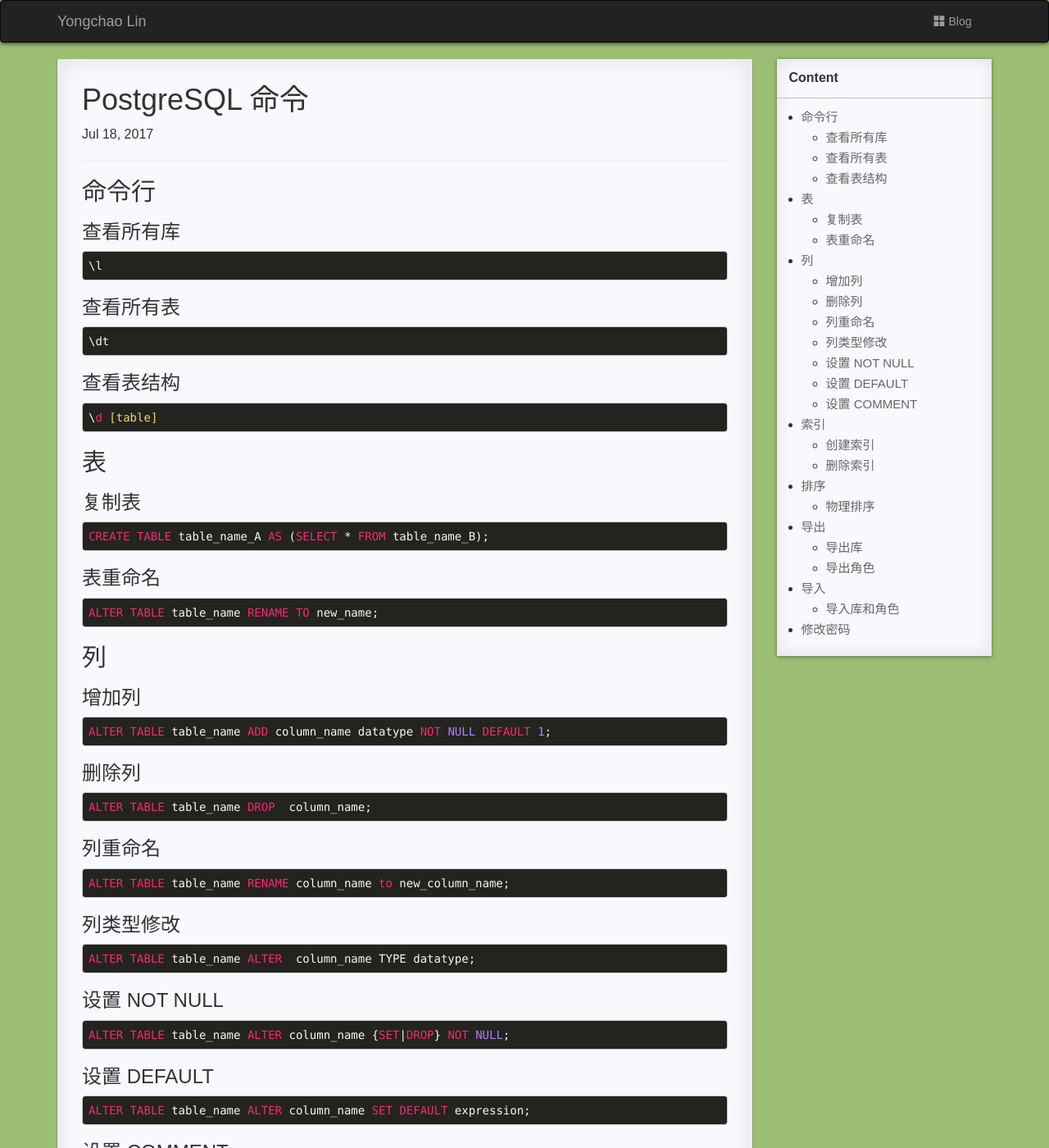
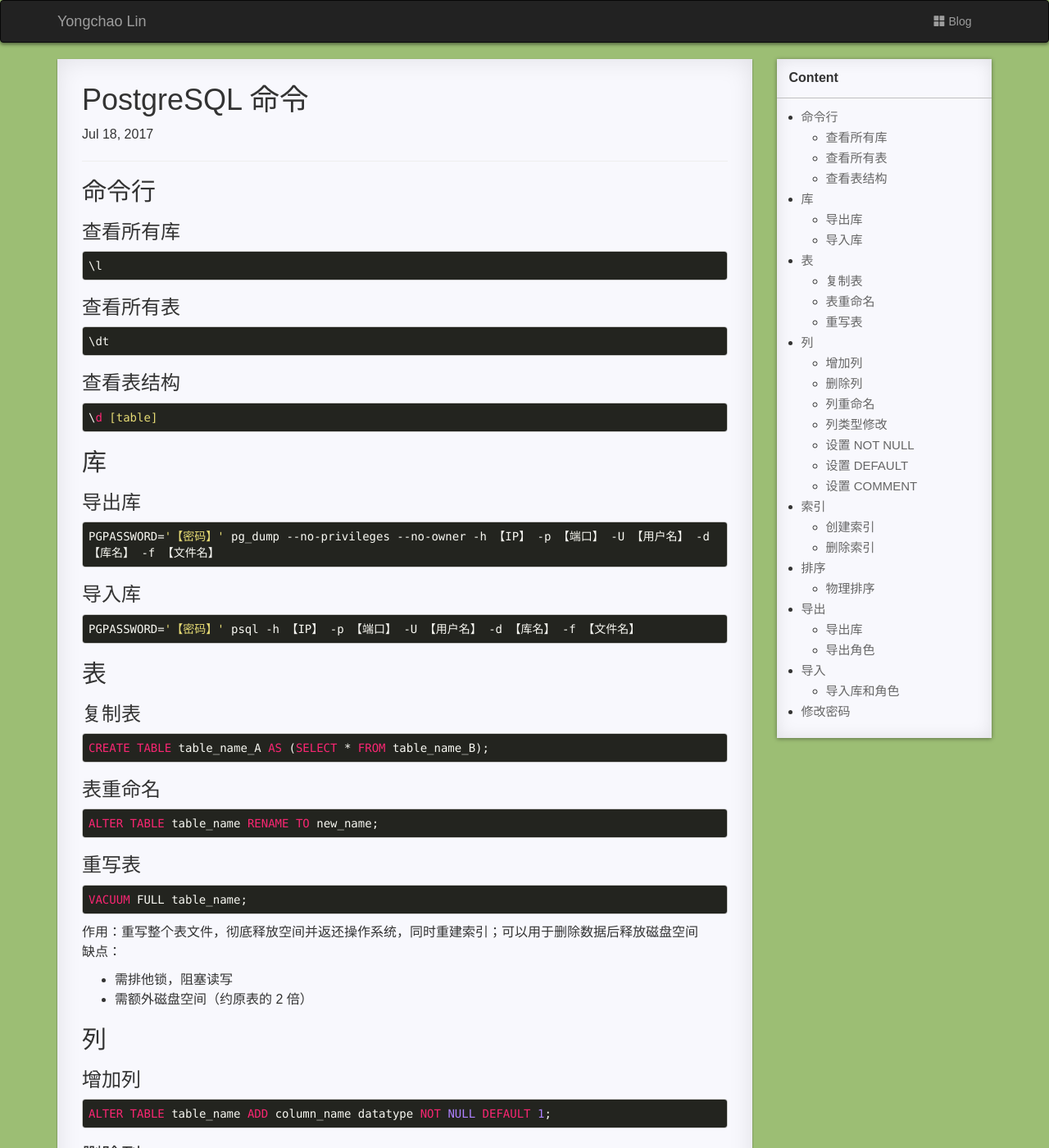
Before and after one commit to linyongchao/linyongchao.github.io, a Jekyll site: the page built from _posts/2017/2017-07-18-PostgreSQLAlter.md, in a window 1280 px wide and 1400 px high. Shown: the whole window at 82% size. Built offline with Jekyll 4.4.1, drawn with Linux system fonts in a browser that asks for light colours; comment, search, counter and statistics services are not loaded.

Commit message:
add:PostgreSQL导出库、导入库、重写表

```diff
--- a/_posts/2017/2017-07-18-PostgreSQLAlter.md
+++ b/_posts/2017/2017-07-18-PostgreSQLAlter.md
@@ -22,6 +22,16 @@
 
 	\d [table]
 
+## 库
+
+### 导出库
+
+	PGPASSWORD='【密码】' pg_dump --no-privileges --no-owner -h 【IP】 -p 【端口】 -U 【用户名】 -d 【库名】 -f 【文件名】
+
+### 导入库
+
+	PGPASSWORD='【密码】' psql -h 【IP】 -p 【端口】 -U 【用户名】 -d 【库名】 -f 【文件名】
+
 ## 表
 
 ### 复制表
@@ -31,6 +41,16 @@
 ### 表重命名
 
 	ALTER TABLE table_name RENAME TO new_name;
+
+### 重写表
+
+	VACUUM FULL table_name;
+
+作用：重写整个表文件，彻底释放空间并返还操作系统，同时重建索引；可以用于删除数据后释放磁盘空间
+缺点：
+
+* 需排他锁，阻塞读写
+* 需额外磁盘空间（约原表的 2 倍）
 
 ## 列
 
```
